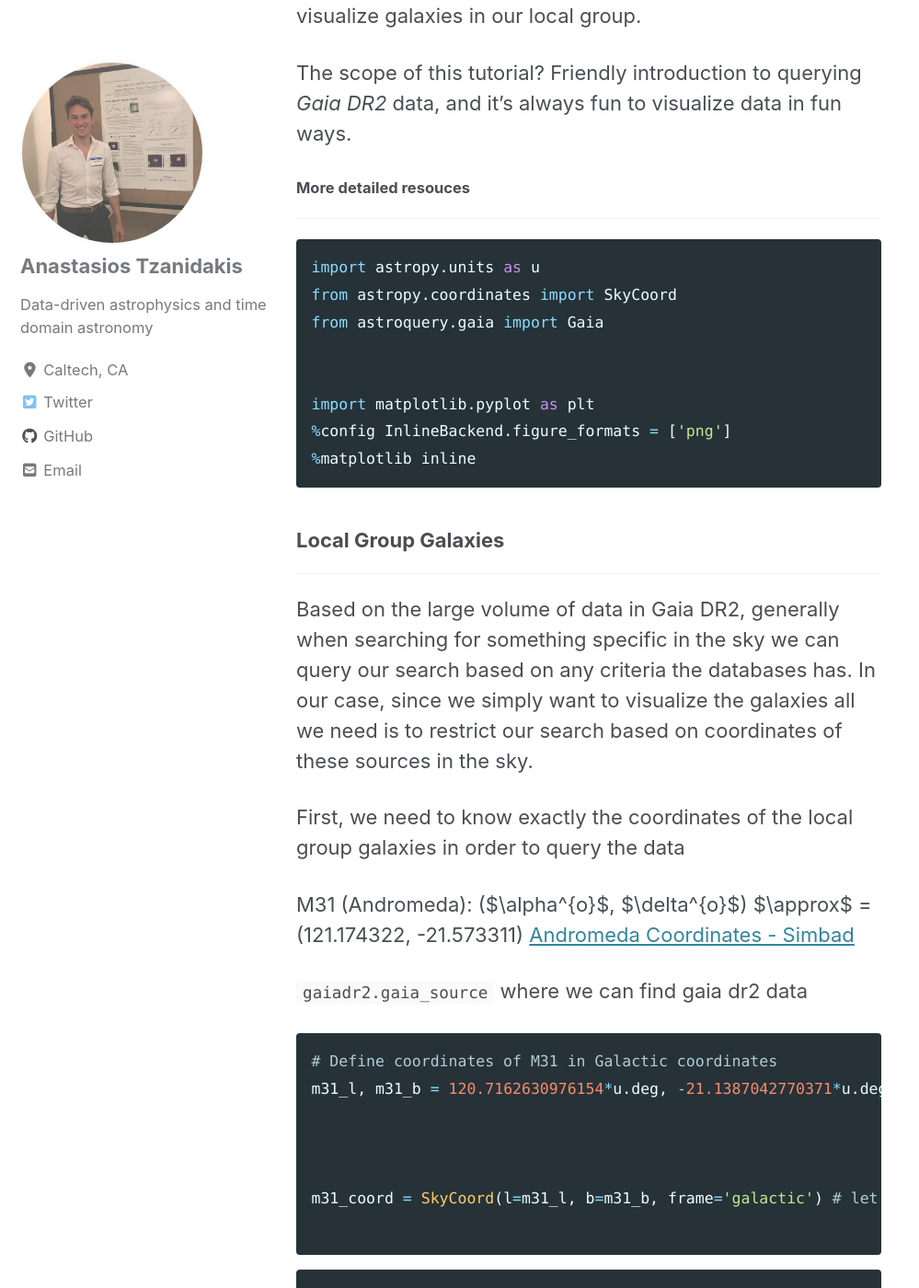
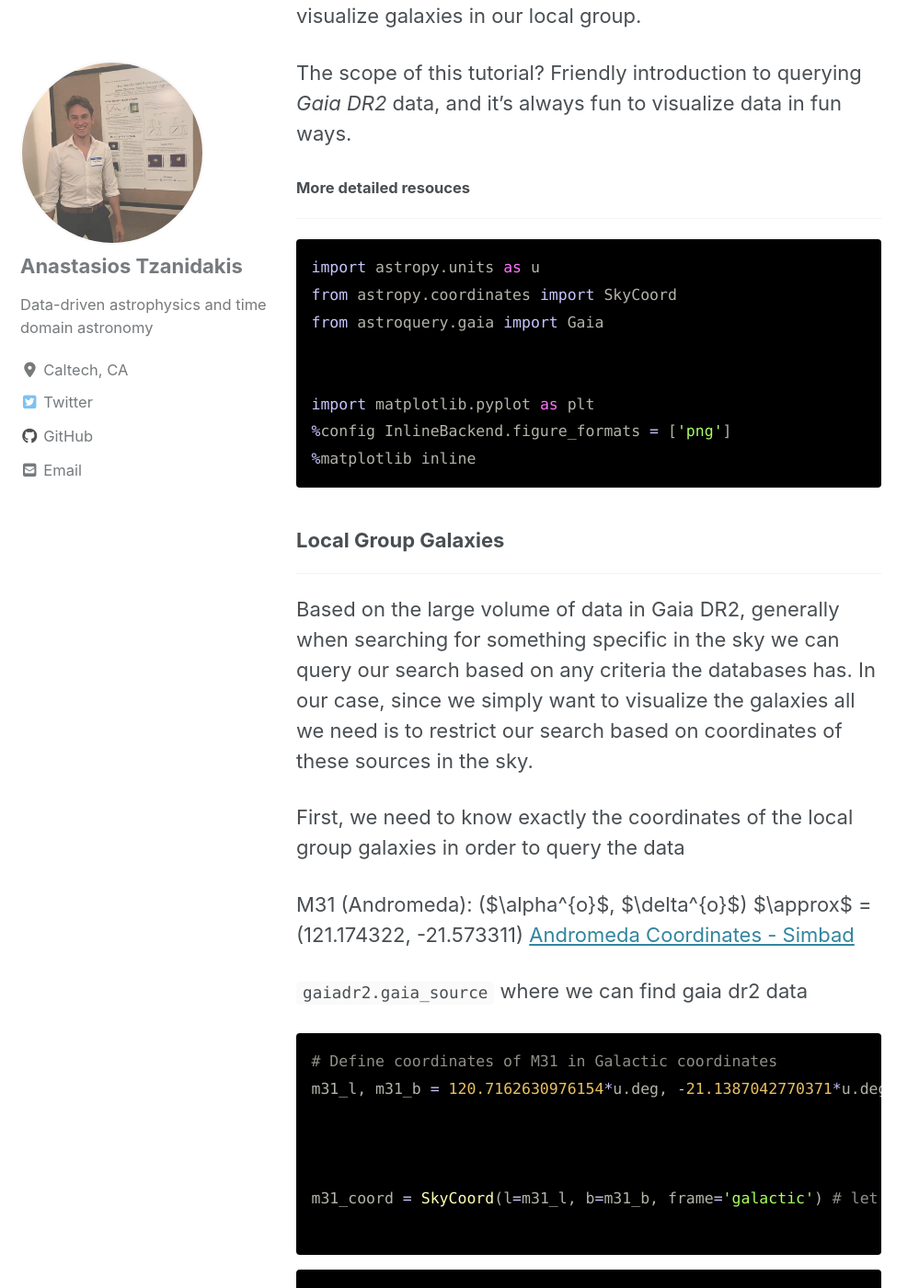
Before and after one commit to AndyTza/andytza.github.io, a Jekyll site: the page built from _posts/2020-02-03-GaiaDR2FUN.md, in a window 1280 px wide and 1400 px high, scrolled down 714 px. Shown: the whole window at 92% size, without its empty margins (0-999 px from the left). Built offline with Jekyll 4.4.1, drawn with Linux system fonts in a browser that asks for light colours; cached includes are drawn as plain includes; nearby versions of some CDN libraries.

Commit message:
new layout?

```diff
--- a/assets/css/main.scss
+++ b/assets/css/main.scss
@@ -1,8 +1,28 @@
 ---
-# Only the main Sass file needs front matter (the dashes are enough)
+# front-matter
 ---
 
 @charset "utf-8";
 
 @import "minimal-mistakes/skins/{{ site.minimal_mistakes_skin | default: 'default' }}"; // skin
+
+// syntax highlighting from the "contrast" skin
+// https://mmistakes.github.io/minimal-mistakes/docs/stylesheets/#colors
+$base00: #000000 !important;
+$base01: #242422 !important;
+$base02: #484844 !important;
+$base03: #6c6c66 !important;
+$base04: #918f88 !important;
+$base05: #b5b3aa !important;
+$base06: #d9d7cc !important;
+$base07: #fdfbee !important;
+$base08: #ff6c60 !important;
+$base09: #e9c062 !important;
+$base0a: #ffffb6 !important;
+$base0b: #a8ff60 !important;
+$base0c: #c6c5fe !important;
+$base0d: #96cbfe !important;
+$base0e: #ff73fd !important;
+$base0f: #b18a3d !important;
+
 @import "minimal-mistakes"; // main partials
```
